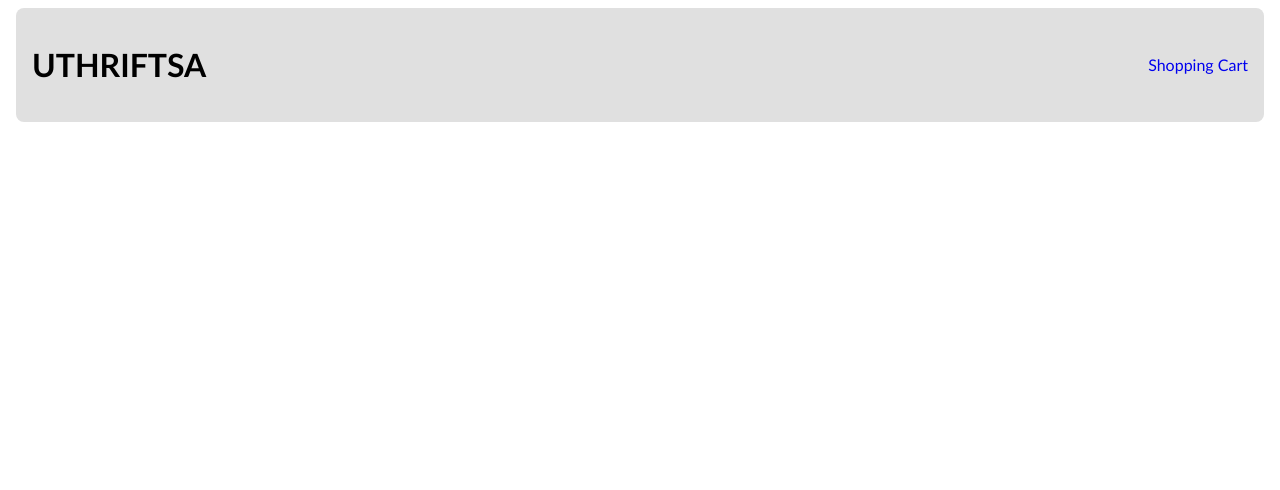
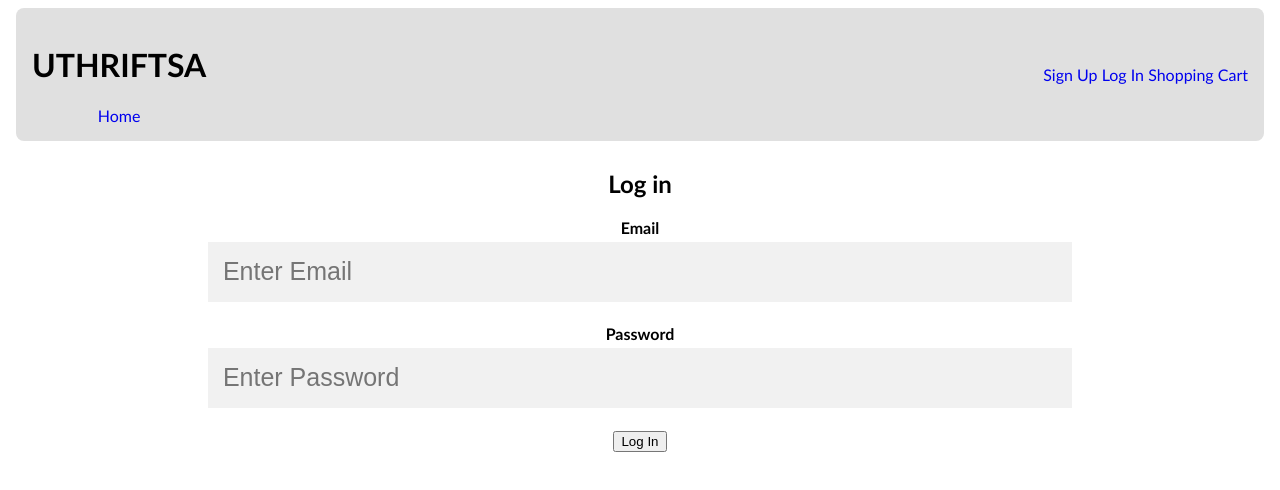
Before and after one commit to icastro35211225/NoobEgg, a React (Create React App) app: page /login in a window 1280 px wide. Shown: the top 490 px of the page. Built offline with nearby package versions, Linux system fonts and the light colour scheme.

Commit message:
Added login and signup page
Added login and signup basic html and some css.
Added links to home, login, and signup pages in the Header.js component

```diff
--- a/src/App.css
+++ b/src/App.css
@@ -54,3 +54,15 @@ a {
 .row.center {
   align-items: center;
 }
+
+* {box-sizing: border-box}
+
+/* Full-width input fields */
+  input[type=text], input[type=password] {
+  width: 100%;
+  padding: 15px;
+  margin: 5px 0 22px 0;
+  display: inline-block;
+  border: none;
+  background: #f1f1f1;
+}
--- a/src/App.js
+++ b/src/App.js
@@ -1,10 +1,11 @@
 //import React, { useState, useEffect } from "react";
 import './App.css';
-import { Route, Routes } from "react-router-dom";
+import { Route, Routes, Link } from "react-router-dom";
 //import Axios from 'axios';
 import Header from "./components/Header";
 import Home from "./components/Home";
 import Signup from './pages/Signup';
+import Login from './pages/Login';
 
 
 function App() {
@@ -16,6 +17,7 @@ function App() {
         <Routes>
           <Route path="/" element={<Home />} />
           <Route path="/signup" element={<Signup />}/>
+          <Route path="/login" element={<Login />}/>
         </Routes>
 
 
--- a/src/components/Header.js
+++ b/src/components/Header.js
@@ -1,4 +1,5 @@
 import React from "react";
+import { Route, Routes, Link } from "react-router-dom";
 
 export default function Header(props) {
 
@@ -6,8 +7,11 @@ export default function Header(props) {
         <header className="row block center">
             <div>
                 <h1 >UTHRIFTSA</h1>
+                <Link to="/">Home </Link>
             </div>
             <div>
+                <Link to="/signup">Sign Up </Link>
+                <Link to="/login">Log In </Link>
                 <a href="#/cart">Shopping Cart</a>
             </div>
         </header>
--- /dev/null
+++ b/src/pages/Login.js
@@ -0,0 +1,20 @@
+import React from "react";
+import '../App.css';
+
+export default function Login(props) {
+
+    return (
+        <login>
+            <h2>Log in</h2>
+
+            <label for="email"><b>Email</b></label>
+            <input type="text" placeholder="Enter Email" name="email" required></input>
+
+            <label for="psw"><b>Password</b></label>
+            <input type="password" placeholder="Enter Password" name="psw" required></input>
+
+            <button>Log In</button>
+
+        </login>
+    )
+}
--- a/src/pages/Signup.js
+++ b/src/pages/Signup.js
@@ -1,10 +1,27 @@
 import React from "react";
+import '../App.css';
 
 export default function Signup(props) {
 
     return (
         <signup>
             <h2>Make an account</h2>
+            <h6 >This website was made as a class project. Do not your login credentials for any other platform.</h6>
+
+            <label for="fName"><b>First Name</b></label>
+            <input type="text" placeholder="First Name" name="fName" required></input>
+
+            <label for="lName"><b>Last Name</b></label>
+            <input type="text" placeholder="Last Name" name="lName" required></input>
+
+            <label for="email"><b>Email</b></label>
+            <input type="text" placeholder="Enter Email" name="email" required></input>
+
+            <label for="psw"><b>Password</b></label>
+            <input type="password" placeholder="Enter Password" name="psw" required></input>
+
+            <button>Create Account</button>
+
         </signup>
     )
 }
```
